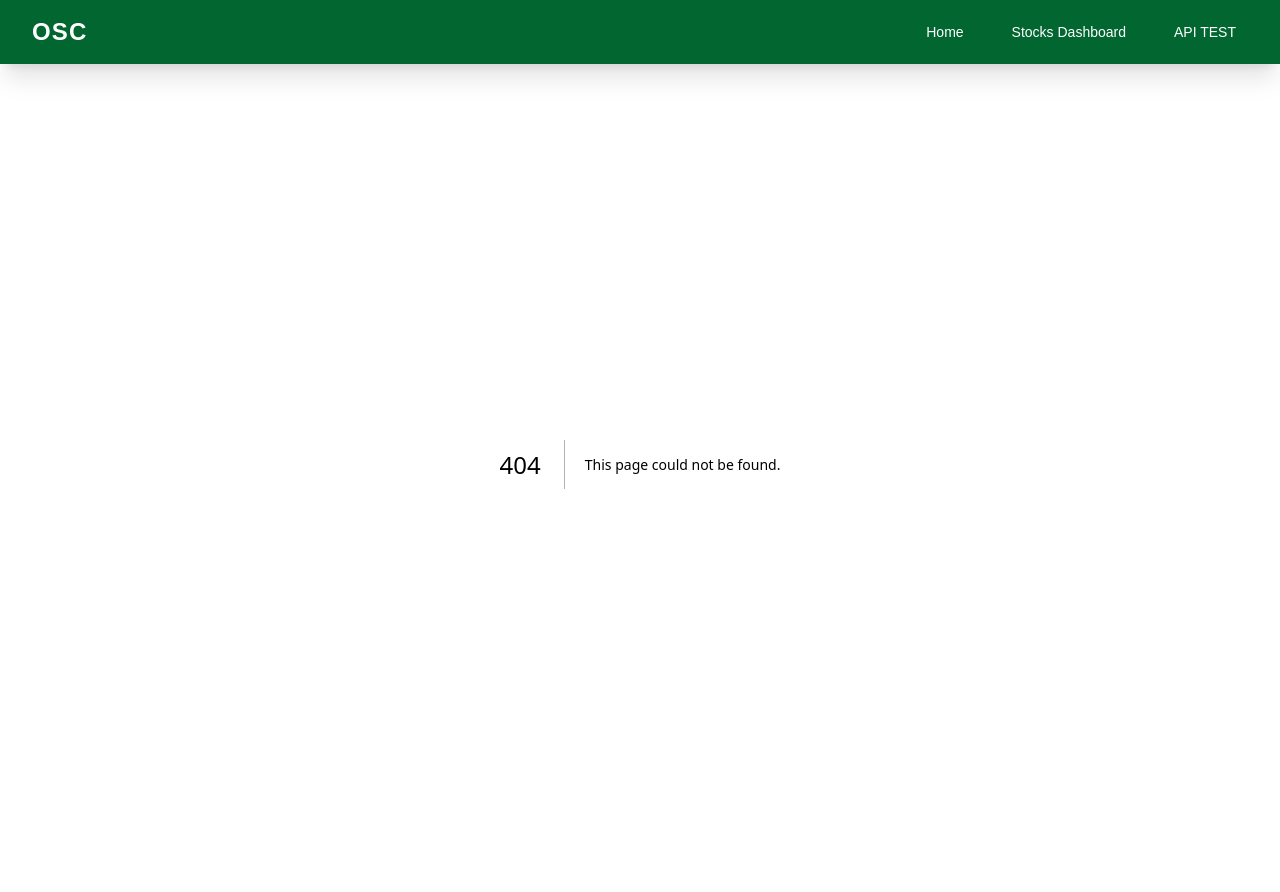
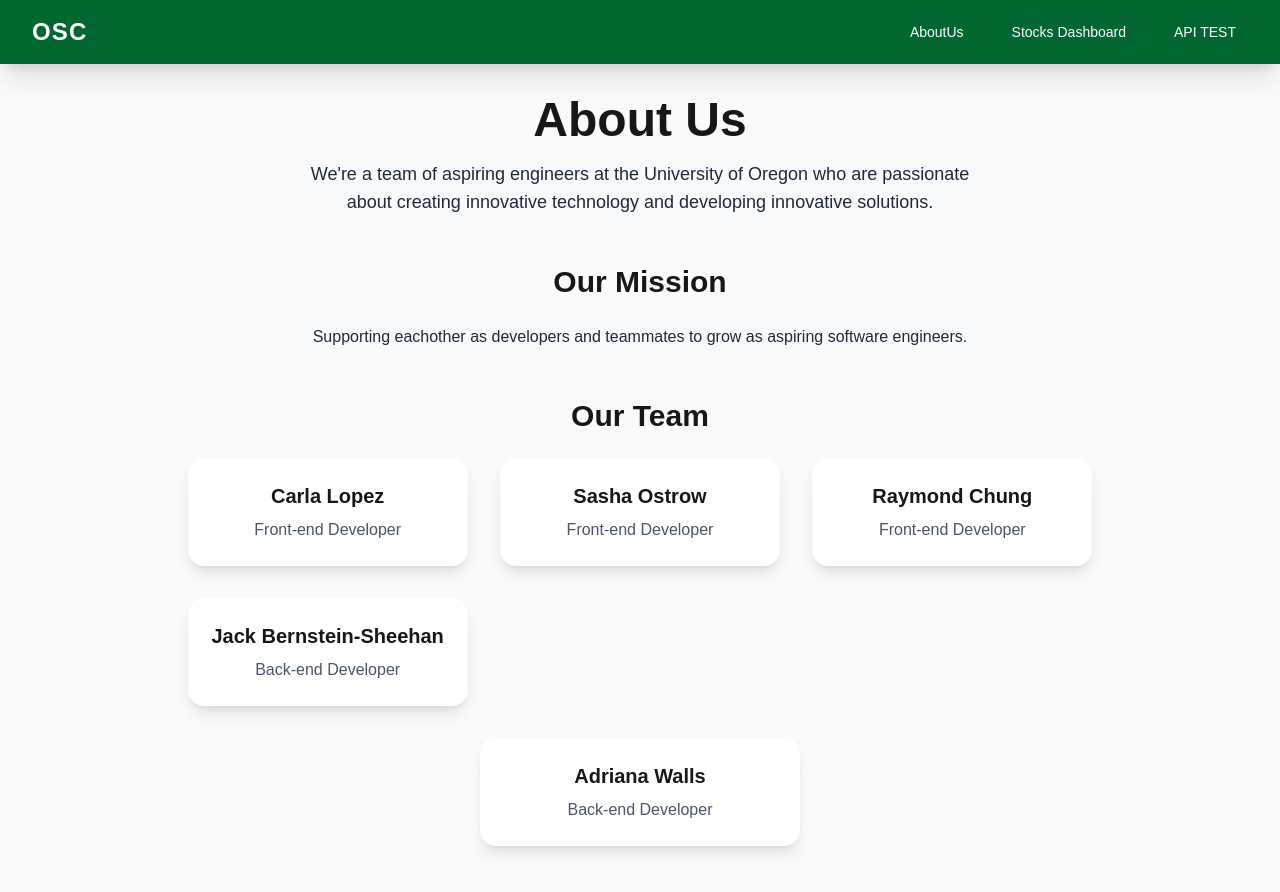
Before and after one commit to jackbernsteinsheehan/Blue-Team-Intro-to-Fullstack, a Next.js app in the folder frontend/my-app/: page /about in a window 1280 px wide. Before the commit this address had no page. Shown: the top 892 px of the page. Before the commit the page ends 864 px from the top, so only its background shows below. Built offline with nearby package versions, Linux system fonts and the light colour scheme.

Commit message:
added about us page from carla

```diff
--- /dev/null
+++ b/frontend/my-app/app/about/page.tsx
@@ -0,0 +1,61 @@
+// src/app/components/AboutUs.tsx
+
+import React from "react";
+
+const AboutUs: React.FC = () => {
+    return (
+        <main className="min-h-screen flex flex-col items-center justify-center p-8 bg-gray-50 text-white-800">
+            {/* Header Section */}
+            <section className="text-center mb-12 max-w-2xl">
+                <h1 className="text-5xl font-bold mb-4">About Us</h1>
+                <p className="text-lg text-gray-800">
+                    We're a team of aspiring engineers at the University of Oregon who are passionate
+                    about creating innovative technology and developing innovative solutions.
+                </p>
+            </section>
+
+            {/* Mission Seection */}
+            <section className="max-w-3xl mb-12 text-center">
+                <h2 className="text-3xl font-semibold mb-6">Our Mission</h2>
+                <p className="text-gray-800 leading-relaxed">
+                    Supporting eachother as developers and teammates to
+                    grow as aspiring software engineers.
+                </p>
+            </section>
+
+            {/* Team Section */}
+            <section className="max-w-5xl mx-auto text-center mb-12">
+                <h2 className="text-3xl font-semibold mb-6">Our Team</h2>
+
+            {/* First team members in a grid */}
+            <div className="grid grid-cols-1 sm:grid-cols-2 lg:grid-cols-3 gap-8 mb-8">
+              <div className="bg-white shadow-lg rounded-2xl p-6">
+                <h3 className="font-bold text-xl mb-2">Carla Lopez</h3>
+                <p className="text-gray-600">Front-end Developer</p>
+              </div>
+              <div className="bg-white shadow-lg rounded-2xl p-6">
+                <h3 className="font-bold text-xl mb-2">Sasha Ostrow</h3>
+                <p className="text-gray-600">Front-end Developer</p>
+              </div>
+              <div className="bg-white shadow-lg rounded-2xl p-6">
+                <h3 className="font-bold text-xl mb-2">Raymond Chung</h3>
+                <p className="text-gray-600">Front-end Developer</p>
+              </div>
+              <div className="bg-white shadow-lg rounded-2xl p-6">
+                <h3 className="font-bold text-xl mb-2">Jack Bernstein-Sheehan</h3>
+                <p className="text-gray-600">Back-end Developer</p>
+              </div>
+          </div>
+
+            {/* Last team member centered */}
+            <div className="flex justify-center">
+              <div className="bg-white shadow-lg rounded-2xl p-6 w-80">
+                <h3 className="font-bold text-xl mb-2">Adriana Walls</h3>
+                <p className="text-gray-600">Back-end Developer</p>
+         </div>
+     </div>
+    </section>
+</main>
+    );
+};
+export default AboutUs;
--- a/frontend/my-app/app/components/NavBar.tsx
+++ b/frontend/my-app/app/components/NavBar.tsx
@@ -24,8 +24,8 @@ const Navbar = () => {
                         {/* Button 1 - Home page */}
                         <li>
                             {/* Replaced Link with <a> */}
-                            <a href="/" className="text-white px-3 py-2 rounded-md text-sm font-medium transition duration-150 ease-in-out hover:bg-green-600 hover:text-white">
-                                Home
+                            <a href="/about" className="text-white px-3 py-2 rounded-md text-sm font-medium transition duration-150 ease-in-out hover:bg-green-600 hover:text-white">
+                                AboutUs
                             </a>
                         </li>
 
```
